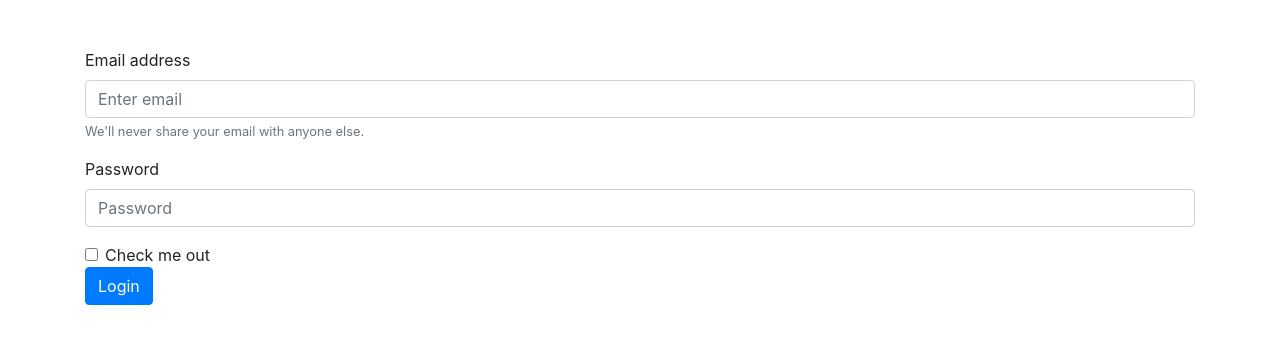
After one commit to HomayraOitizzo/Hospital_management, a Django app: page /login/ in a window 1280 px wide. The commit adds this page. Shown: the top 344 px of the page. Run offline with Django 5.2, Linux system fonts and the light colour scheme; some libraries are stand-ins or nearby versions.

Commit message:
login page part

```diff
--- a/hospital_app/urls.py
+++ b/hospital_app/urls.py
@@ -4,5 +4,9 @@ from django.urls import path
 from .views import *
 
 urlpatterns = [
-    path('',home, name='home')
+    path('',home, name='home'),
+
+    path('login/', login_page, name="login"),
+
+    path('register/', register_page, name='register')
 ]
--- a/hospital_app/views.py
+++ b/hospital_app/views.py
@@ -1,8 +1,44 @@
-from django.shortcuts import render
+from django.shortcuts import render, redirect
+from django.contrib.auth.models import User
+from django.contrib.auth import authenticate, login
 
 # Create your views here.
 def home(request):
     return render(request, 'home.html')
 
 def login_page(request):
+    if request.method == 'POST':
+        username = request.POST.get('username')
+        password = request.POST.get('password')
+
+        user_objs = User.objects.filter(username = username)
+
+        if not user_objs.exists():
+            return render(request, 'login.html', {'error': "user not found"})
+        user_objs = authenticate(username = username, password = password)
+
+        if not user_objs:
+            context = {'error': 'Invalid password'}
+        return render(request, 'login.html', context)
     return render(request, 'login.html')
+
+
+def register_page(request):
+    if request.method == 'POST':
+        username = request.POST.get('username')
+        password = request.POST.get('password')
+
+        user_objs = User.objects.filter(username = username)
+
+        if user_objs.exists():
+            return render(request, 'register.html', {'error1': 'user already exists'})
+        user = User.objects.create(username = username)
+
+        user.set_password(password)
+        user.save()
+        return redirect('/')
+
+
+
+
+    return render(request, 'register.html')
--- a/templates/base.html
+++ b/templates/base.html
@@ -0,0 +1,16 @@
+<!doctype html>
+<html lang="en">
+  <head>
+    <!-- Required meta tags -->
+    <meta charset="utf-8">
+    <meta name="viewport" content="width=device-width, initial-scale=1, shrink-to-fit=no">
+
+    <!-- Bootstrap CSS -->
+    <link rel="stylesheet" href="https://cdn.jsdelivr.net/npm/bootstrap@4.0.0/dist/css/bootstrap.min.css" integrity="sha384-Gn5384xqQ1aoWXA+058RXPxPg6fy4IWvTNh0E263XmFcJlSAwiGgFAW/dAiS6JXm" crossorigin="anonymous">
+    <script src="https://code.jquery.com/jquery-3.2.1.slim.min.js" integrity="sha384-KJ3o2DKtIkvYIK3UENzmM7KCkRr/rE9/Qpg6aAZGJwFDMVNA/GpGFF93hXpG5KkN" crossorigin="anonymous"></script>
+    <script src="https://cdn.jsdelivr.net/npm/popper.js@1.12.9/dist/umd/popper.min.js" integrity="sha384-ApNbgh9B+Y1QKtv3Rn7W3mgPxhU9K/ScQsAP7hUibX39j7fakFPskvXusvfa0b4Q" crossorigin="anonymous"></script>
+    <script src="https://cdn.jsdelivr.net/npm/bootstrap@4.0.0/dist/js/bootstrap.min.js" integrity="sha384-JZR6Spejh4U02d8jOt6vLEHfe/JQGiRRSQQxSfFWpi1MquVdAyjUar5+76PVCmYl" crossorigin="anonymous"></script>
+
+    {%block start%}
+
+    {% endblock %}
--- a/templates/home.html
+++ b/templates/home.html
@@ -1,4 +1,5 @@
-{% load static %}
+{% extends 'base.html'%}
+{% block start%}
 <!DOCTYPE html>
 <html lang="en">
 <head>
@@ -101,3 +102,6 @@
             </div>
         </div>
     </section>
+
+
+{% endblock %}
--- /dev/null
+++ b/templates/login.html
@@ -0,0 +1,30 @@
+{%extends 'base.html'%}
+{%block start%}
+ <div class="container mt-5">
+    {% if error %}
+        <div class="alert alert-danger" role="alert">
+        {{ error}}
+         </div>
+    {% endif %}
+
+    <form method="POST">
+        {%csrf_token%}
+
+        <div class="form-group">
+          <label for="exampleInputEmail1">Email address</label>
+          <input type="text" name="username" required class="form-control" id="exampleInputEmail1" aria-describedby="emailHelp" placeholder="Enter email">
+          <small id="emailHelp" class="form-text text-muted">We'll never share your email with anyone else.</small>
+        </div>
+        <div class="form-group">
+          <label for="exampleInputPassword1">Password</label>
+          <input type="password" name="password" required class="form-control" id="exampleInputPassword1" placeholder="Password">
+        </div>
+        <div class="form-check">
+          <input type="checkbox" class="form-check-input" id="exampleCheck1">
+          <label class="form-check-label" for="exampleCheck1">Check me out</label>
+        </div>
+        <button type="submit" class="btn btn-primary">Login</button>
+      </form>
+ </div>
+
+{%endblock%}
```
Also changed, not shown: templates/register.html (added, +29 -0 lines), db.sqlite3.
